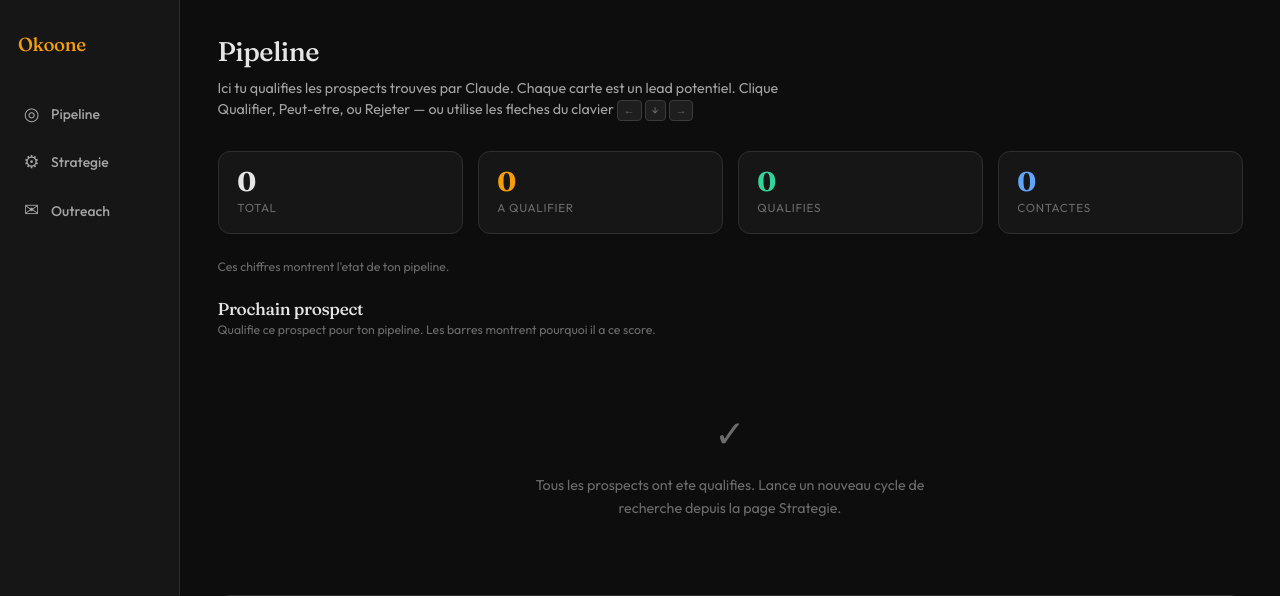
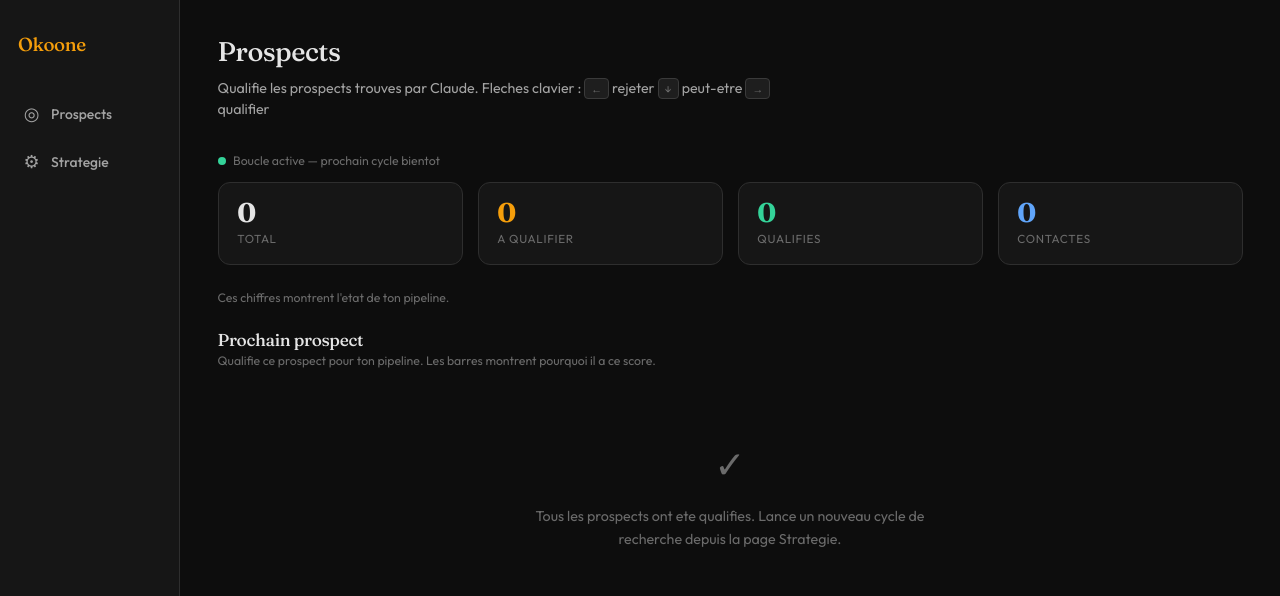
Before and after one commit to BenoitDdlp/okoone-crm, a Python web app: template templates/dashboard.html in a window 1280 px wide. Shown: the top 596 px of the page. Run offline with Jinja, Linux system fonts and the light colour scheme; the template is opened without the code that fills it, so the values that code supplies are empty.

Commit message:
feat: UI reorg — rename Pipeline→Prospects, remove Outreach, wider card, loop banner
- Menu: "Pipeline" renamed to "Prospects", Outreach removed
- Card: max-width removed (full width), review buttons full width
- CSS cache v7
- Compact loop status banner on Prospects page (green dot + one-line status)
- /campaigns redirects to /prospects

```diff
--- a/static/style.css
+++ b/static/style.css
@@ -233,8 +233,8 @@ a:hover {
   display: flex;
   gap: 1rem;
   justify-content: center;
-  max-width: 800px;
-  margin: 0 auto 2rem;
+  max-width: none;
+  margin: 0 0 2rem;
 }
 
 .review-btn {
@@ -865,8 +865,8 @@ tr:hover td {
   border-radius: var(--radius);
   padding: 2rem 2.25rem;
   box-shadow: var(--shadow);
-  max-width: 800px;
-  margin: 0 auto 1.5rem;
+  max-width: none;
+  margin: 0 0 1.5rem;
   position: relative;
   transition:
     transform 0.3s,
--- a/templates/base.html
+++ b/templates/base.html
@@ -4,7 +4,7 @@
     <meta charset="utf-8" />
     <meta name="viewport" content="width=device-width, initial-scale=1" />
     <title>{% block title %}Okoone CRM{% endblock %}</title>
-    <link rel="stylesheet" href="/static/style.css?v=6" />
+    <link rel="stylesheet" href="/static/style.css?v=7" />
     <script src="https://unpkg.com/htmx.org@2.0.4"></script>
     <script
       defer
@@ -20,20 +20,13 @@
             href="/prospects"
             class="{{ 'active' if active_nav == 'pipeline' else '' }}"
           >
-            <span class="nav-icon">&#9678;</span> Pipeline {% if pending_count
-            %}<span class="nav-badge">{{ pending_count }}</span>{% endif %}
+            <span class="nav-icon">&#9678;</span> Prospects
           </a>
           <a
             href="/strategy"
             class="{{ 'active' if active_nav == 'strategy' else '' }}"
           >
             <span class="nav-icon">&#9881;</span> Strategie
-          </a>
-          <a
-            href="/campaigns"
-            class="{{ 'active' if active_nav == 'outreach' else '' }}"
-          >
-            <span class="nav-icon">&#9993;</span> Outreach
           </a>
         </nav>
         <div class="sidebar-bottom">
--- a/templates/dashboard.html
+++ b/templates/dashboard.html
@@ -1,14 +1,41 @@
-{% extends "base.html" %} {% block title %}Pipeline — Okoone CRM{% endblock %}
+{% extends "base.html" %} {% block title %}Prospects — Okoone CRM{% endblock %}
 {% block content %}
 <div class="page-header">
-  <h1>Pipeline</h1>
+  <h1>Prospects</h1>
   <p class="page-desc">
-    Ici tu qualifies les prospects trouves par Claude. Chaque carte est un lead
-    potentiel. Clique Qualifier, Peut-etre, ou Rejeter — ou utilise les fleches
-    du clavier
-    <span class="kbd">&larr;</span> <span class="kbd">&darr;</span>
-    <span class="kbd">&rarr;</span>
+    Qualifie les prospects trouves par Claude. Fleches clavier :
+    <span class="kbd">&larr;</span> rejeter
+    <span class="kbd">&darr;</span> peut-etre
+    <span class="kbd">&rarr;</span> qualifier
   </p>
+</div>
+
+<!-- Compact loop status banner -->
+<div
+  id="loop-banner"
+  style="
+    margin-bottom: 0.75rem;
+    font-size: 0.82rem;
+    color: var(--muted);
+    display: flex;
+    align-items: center;
+    gap: 0.5rem;
+  "
+  hx-get="/api/v1/strategy/loop-status-compact"
+  hx-trigger="every 10s"
+  hx-swap="innerHTML"
+>
+  <span
+    class="loop-dot"
+    style="
+      width: 8px;
+      height: 8px;
+      border-radius: 50%;
+      background: var(--success);
+      display: inline-block;
+    "
+  ></span>
+  Boucle active — prochain cycle bientot
 </div>
 
 <!-- Stats -->
```
Also changed, not shown: app/routers/dashboard.py (+2 -17 lines), app/routers/strategy.py (+25 -0 lines).
